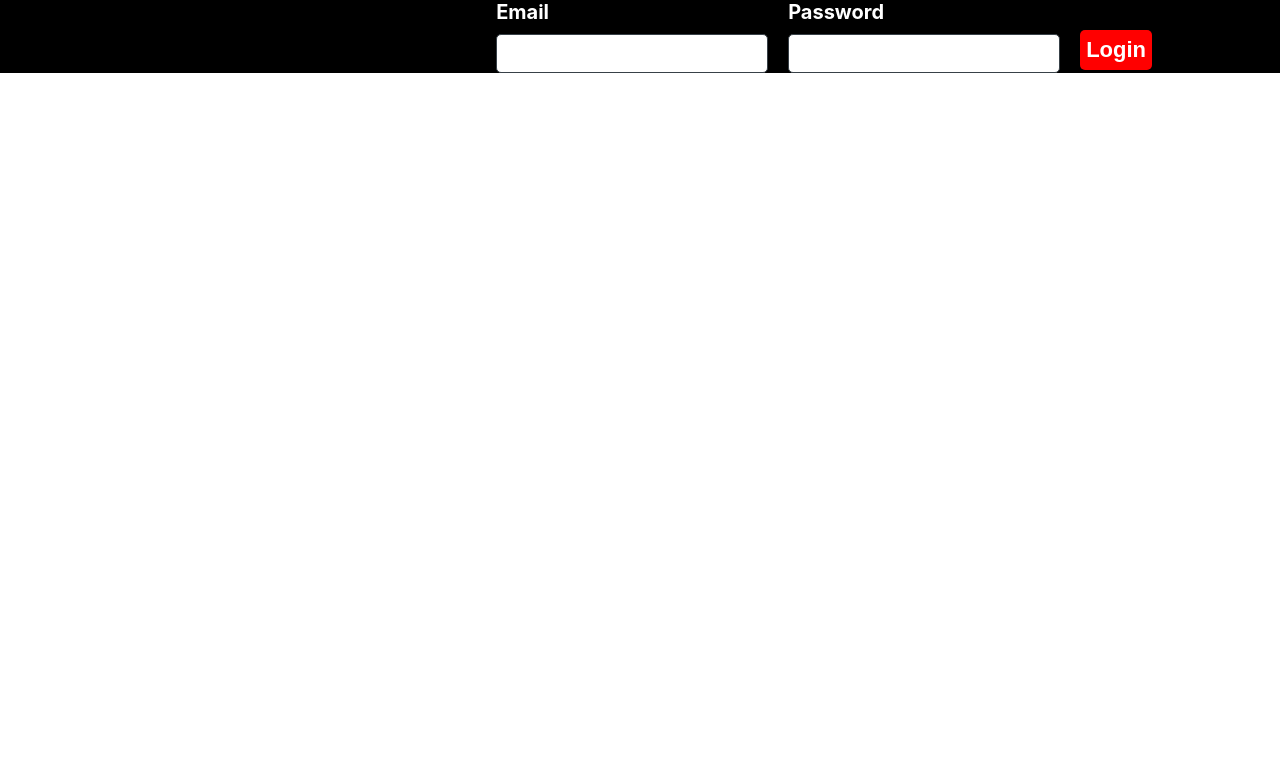
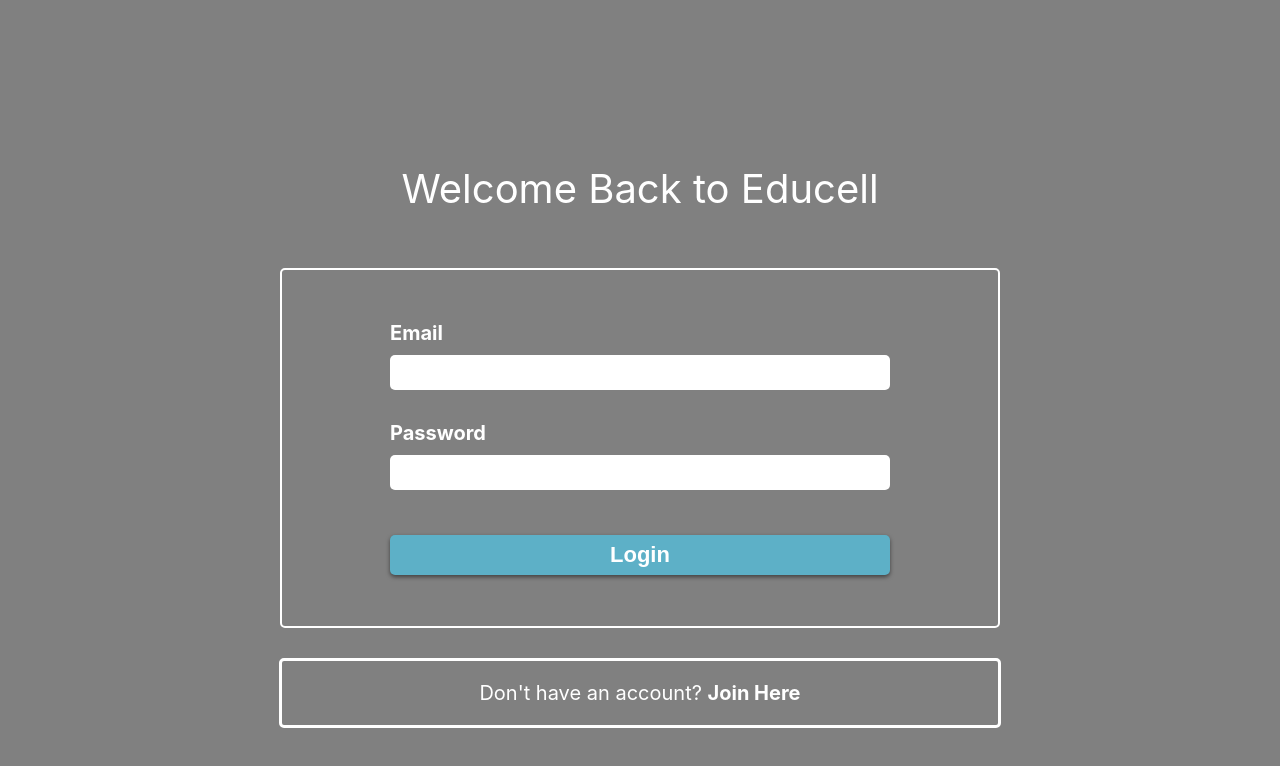
Before and after one commit to International-School-Social-Worker-BW/Front-End, a React (Create React App) app in the folder international-ssw/: page /signin in a window 1280 px wide. Shown: the top 766 px of the page. Built offline with nearby package versions, Linux system fonts and the light colour scheme.

Commit message:
private page renders students from api, styling added to login page
Co-authored-by: meera-andersen, meera.andersen@gmail.com

```diff
--- a/international-ssw/package.json
+++ b/international-ssw/package.json
@@ -5,6 +5,7 @@
   "dependencies": {
     "axios": "^0.19.0",
     "node-sass": "^4.12.0",
+    "npm": "^6.11.3",
     "react": "^16.9.0",
     "react-dom": "^16.9.0",
     "react-icons": "^3.7.0",
--- a/international-ssw/src/components/LoginPage.js
+++ b/international-ssw/src/components/LoginPage.js
@@ -9,7 +9,17 @@ import '../styles/variables.scss'
 const LoginPage = (props) => {
     return (
         <div className = "login-page">
-            <Login/>
+            <div className = "container">
+                <div className = "title">
+                    <p>Welcome Back to Educell</p>
+                </div>
+
+                {/* <img src = "../../../assets/sign_in.jpg"/> */}
+                <Login/>
+                <div className = "need-account">
+                    <p>Don't have an account? <a href="http://social-worker-tool/signup">Join Here</a></p>
+                </div>
+            </div>
         </div>
     )
 }
--- a/international-ssw/src/components/RoleSelect.js
+++ b/international-ssw/src/components/RoleSelect.js
@@ -27,8 +27,8 @@ const RoleSelect = props => {
                 value= {userrole.userrole}
                 onChange={handleChange}
                 >
-                <option value="School Admin">School Admin</option>
-                <option value="Social Worker">Social Worker</option>
+                <option value="admin">School Admin</option>
+                <option value="user">Social Worker</option>
             </select>
             <button type="submit">Submit</button>
             </form>
--- a/international-ssw/src/components/StudentCard.js
+++ b/international-ssw/src/components/StudentCard.js
@@ -6,10 +6,10 @@ import { connect } from "react-redux";
 const StudentCard = (props) => {
     return (
         <div>
-            <h2>Student Name Prop Here</h2>
-            <p>Date of last visit prop here</p>
-            <p>Age Prop here</p>
-            <p>grade prop here</p>
+            <h2>{props.data.studentfirstname} {props.data.studentlastname}</h2>
+            <p>04/03/2019</p>
+            <p>{props.data.age}</p>
+            <p>{props.data.grade}</p>
         </div>
     )
 }
--- a/international-ssw/src/components/UserHomePage.js
+++ b/international-ssw/src/components/UserHomePage.js
@@ -4,12 +4,22 @@ import React from "react";
 import ProtectedNavBar from './ProtectedNavBar.js';
 import StudentCard from "./StudentCard.js";
 import { NavLink } from 'react-router-dom';
+import { fetchStudents } from '../store/actions';
+import { connect } from 'react-redux';
+
 
 class UserHomePage extends React.Component {
+
+
     componentDidMount(){
-        this.props.fetchItem();
+        this.props.fetchStudents();
+        console.log("wegothere");
     }
-   render() { return (
+   render()
+
+
+   { console.log("userpage", this.props.data);
+   return (
         <div>
             <ProtectedNavBar />
 
@@ -19,10 +29,14 @@ class UserHomePage extends React.Component {
                     need to figure out logic to make button appear for user
             */}
             <div>
-                <StudentCard /> {/* map prop here to pass data*/}
+                {this.props.data.map(data => <StudentCard key={data.studentid} data={data} />)} {/* map prop here to pass data*/}
             </div>
         </div>
     )}
 }
-
-export default UserHomePage;
+const mapStateToProps = state =>   ({
+    data: state.studentReducer.data,
+    fetching: state.studentReducer.fetching,
+    error: state.studentReducer.error
+   })
+export default connect(mapStateToProps, { fetchStudents }) (UserHomePage);
--- a/international-ssw/src/store/actions/index.js
+++ b/international-ssw/src/store/actions/index.js
@@ -58,7 +58,7 @@ export const ROLE_FAILURE = "ROLE_FAILURE";
 
 export const addRole = (index, props) => dispatch => {
   dispatch({type: ADD_ROLE})
-  axiosWithAuth().post(`/addNewRole`, index)
+  axiosWithAuth().post(`https://jondscott21-internationschool.herokuapp.com/users/user/${props.userid}/role/{roleid}`, index)
       .then(res => {
           console.log(res.data)
           dispatch({ type: ROLE_SUCCESS, payload: res.data });
@@ -75,14 +75,16 @@ export const FETCH_SUCCESS = "FETCH_SUCCESS";
 export const FETCH_FAILURE = "FETCH_FAILURE";
 
 export const fetchStudents = index =>dispatch => {
+  console.log("inaction");
   dispatch({ type: FETCH_START});
   axiosWithAuth()
-    .get(`students/students`, index)
+    .get(`https://jondscott21-internationschool.herokuapp.com/students/students`)
     .then(res => {
       console.log('fetched items', res)
       dispatch({type:FETCH_SUCCESS, payload:res.data})
     })
     .catch(err => {
+      console.log(err);
       dispatch({type: FETCH_FAILURE, payload: err.response})
     });
-}
+};
--- a/international-ssw/src/styles/login-page.scss
+++ b/international-ssw/src/styles/login-page.scss
@@ -1,10 +1,93 @@
 
 
 .login-page .login-form .login-btn {
-    background:red;
+    background:#5DB0C7;
+    color: white;
+    width: 500px;
+    margin-top:15px;
+    box-shadow: 0 2px 4px 0 rgba(0,0,0,0.5);
+
+    &:hover{
+        cursor: pointer;
+        background: #6AC4DE;
+    }
+
 }
 
 .login-page {
-    background: black;
-    height:100%;
+    display: flex;
+    flex-direction: column;
+    // justify-content: center;
+    align-items: center;
+    height: 1024px;
+    background-color: grey;
+    // background-image: url('../../assets/school_kids.jpg');
 }
+
+
+.login-page img {
+    width: 100%;
+    height: auto;
+}
+
+
+.login-page .login-form {
+    flex-direction: column;
+    align-items:center;
+    border: 2px solid white;
+    border-radius: 5px;
+    width: 60%;
+    margin:0;
+    padding:5%;
+    // transform: translate(-50%, -50%);
+}
+
+
+.login-page .login-input input{
+    width:500px;
+    margin:0;
+    padding:0;
+    border:none;
+}
+
+.login-page .login-input {
+    margin-bottom: 5%;
+}
+
+
+.login-page .title {
+    font-size:4rem;
+    color: white;
+    margin-bottom: 40px;
+    width: 70%;
+    text-align:center;
+}
+
+.login-page .title p {
+    margin: 2%;
+
+}
+
+.login-page .need-account {
+    border: 3px solid white;
+    border-radius: 5px;
+    width: 70%;
+    font-size:2rem;
+    color: white;
+    margin-top: 30px;
+    text-align:center;
+}
+
+.login-page .container {
+    display: flex;
+    flex-direction: column;
+    justify-content: center;
+    align-items:center;
+    margin-top:150px;
+}
+
+.login-page .need-account a {
+    text-decoration: none;
+    font-weight: bold;
+    color: white;
+}
--- a/international-ssw/src/utils/axiosWithAuth.js
+++ b/international-ssw/src/utils/axiosWithAuth.js
@@ -4,7 +4,7 @@ export const axiosWithAuth = () => {
   const token = localStorage.getItem('token');
 
   return axios.create({
-    baseURL: 'jondscott21-internationschool.herokuapp.com/',
+    //baseURL: 'jondscott21-internationschool.herokuapp.com',
     headers: {
       Authorization: token
     }
```
Also changed, not shown: international-ssw/src/components/AddStudent.js (+24 -1 lines), 2 other files (tests, documents, lock files or other folders).
